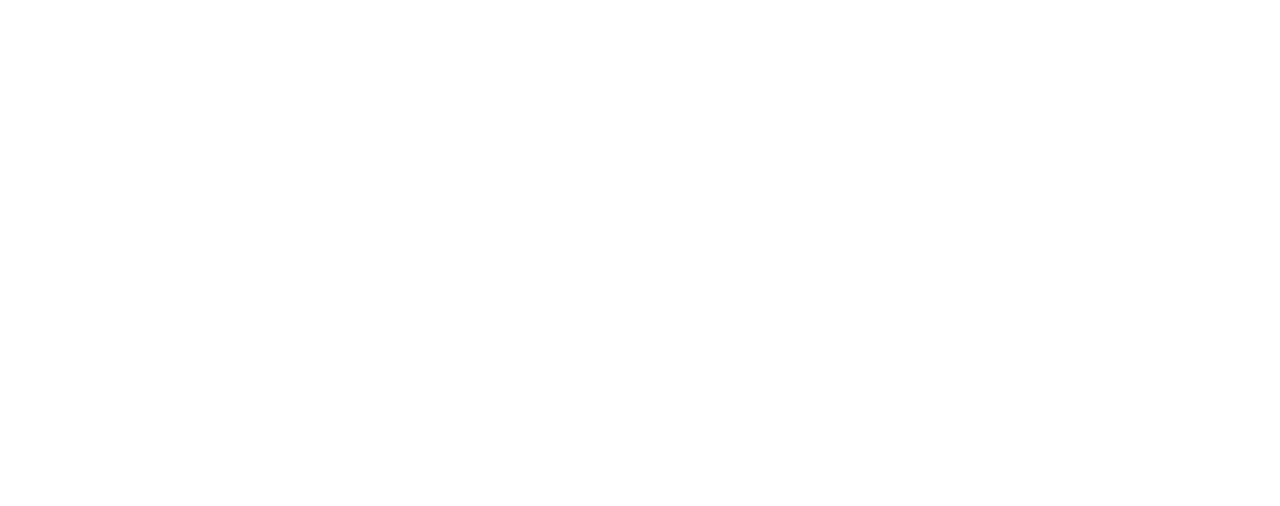
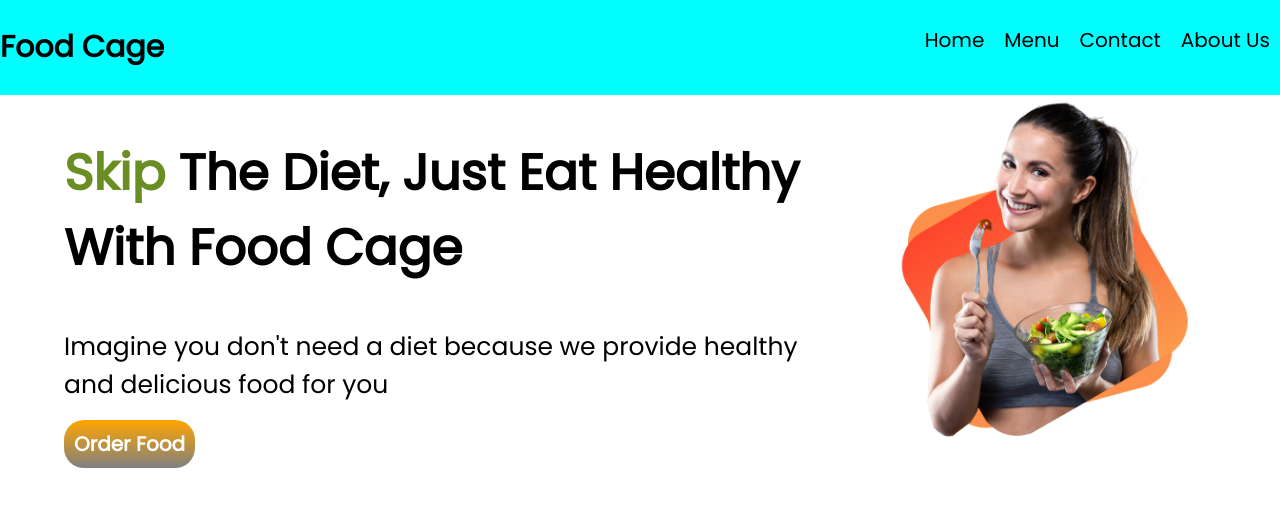
Before and after one commit to Dipta437/food-cage, a plain HTML site: page index.html in a window 1280 px wide. Drawn offline with Linux system fonts and the light colour scheme.

Commit message:
first section done

```diff
--- a/index.html
+++ b/index.html
@@ -4,10 +4,37 @@
     <meta charset="UTF-8">
     <meta http-equiv="X-UA-Compatible" content="IE=edge">
     <meta name="viewport" content="width=device-width, initial-scale=1.0">
-    <title>Document</title>
+    <title>Food Cage</title>
     <link rel="stylesheet" href="style.css">
+    <link rel="preconnect" href="https://fonts.googleapis.com">
+<link rel="preconnect" href="https://fonts.gstatic.com" crossorigin>
+<link href="https://fonts.googleapis.com/css2?family=Poppins&display=swap" rel="stylesheet">
 </head>
 <body>
-
+    <section class="header-section">
+        <div>
+            <h1 class="cage">Food Cage</h1>
+        </div>
+        <div>
+            <nav>
+                <ul>
+                    <li>Home</li>
+                    <li>Menu</li>
+                    <li>Contact</li>
+                    <li>About Us</li>
+                </ul>
+            </nav>
+        </div>
+    </section>
+    <section class="intro">
+        <div class="diet-section">
+            <h1><span>Skip</span> The Diet, Just Eat Healthy With Food Cage</h1>
+            <p>Imagine you don't need a diet because we provide healthy and delicious food for you</p>
+            <a class="button" href="https://www.linkedin.com/in/kamrul-hasan-dipta-59b95313a/" target="_blank">Order Food</a>
+        </div>
+        <div class="img-diet">
+            <img src="images/female/Group 8425.png" alt="">
+        </div>
+    </section>
 </body>
 </html>
--- a/style.css
+++ b/style.css
@@ -0,0 +1,55 @@
+body{
+    font-family: 'Poppins', sans-serif;
+    margin: 0px;
+
+}
+ul{
+    font-size: 20px;
+    list-style-type: none;
+    display: flex;
+    float: right;
+
+}
+li{
+    padding: 5px 10px;
+
+}
+h1{
+    font-size: 50px;
+    font-weight: 800;
+}
+p{
+    font-size: 25px;
+}
+.cage{
+    font-size: 30px;
+}
+.header-section{
+    display: flex;
+    justify-content: space-between;
+    background-color: aqua;
+}
+span{
+    color: olivedrab;
+}
+.button{
+    text-decoration: none;
+    font-size: 20px;
+    font-weight: 700;
+    background-image: linear-gradient(orange,gray);
+    border-radius: 20px;
+    padding: 10px;
+    color: white;
+}
+.intro{
+    display: flex;
+}
+.img-diet img{
+    width: 80%;
+    height: auto;
+}
+.diet-section{
+    width: 100%;
+    margin-left: 5%;
+    margin-right: 5%;
+}
```
